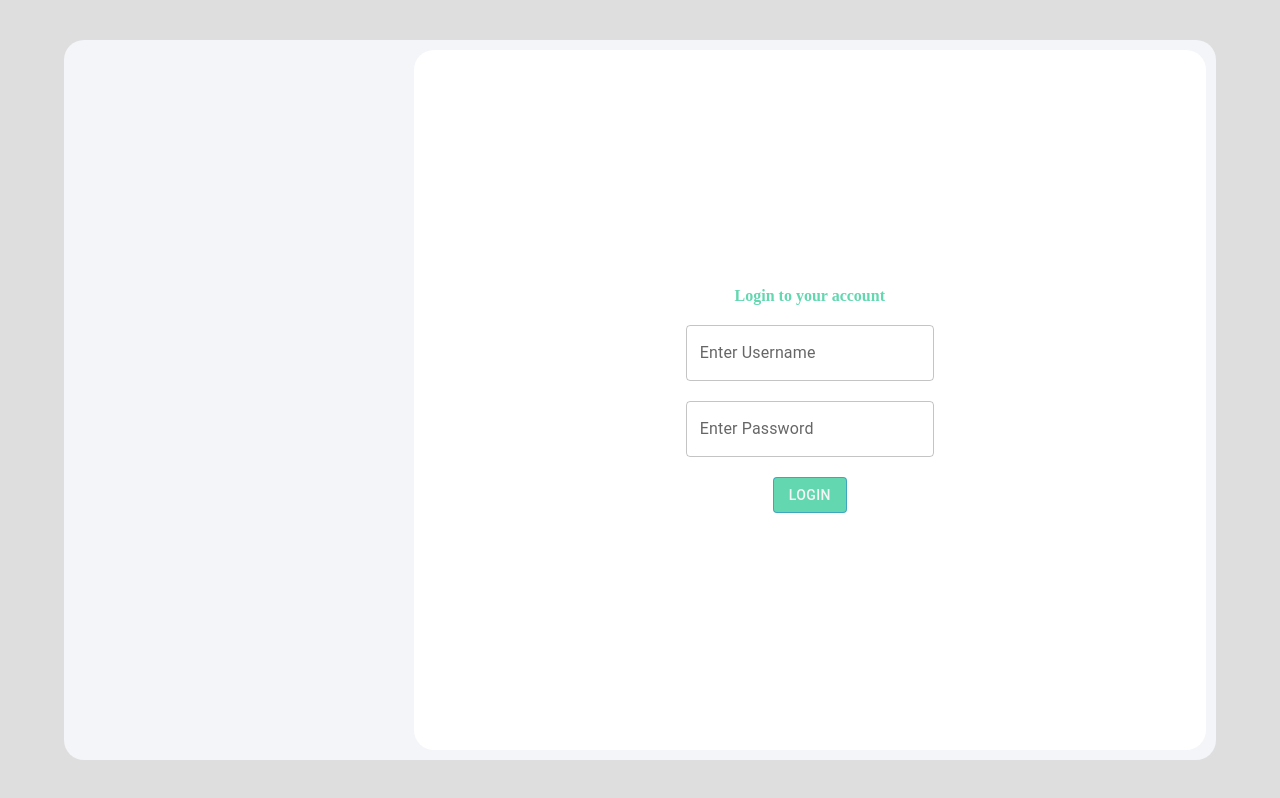
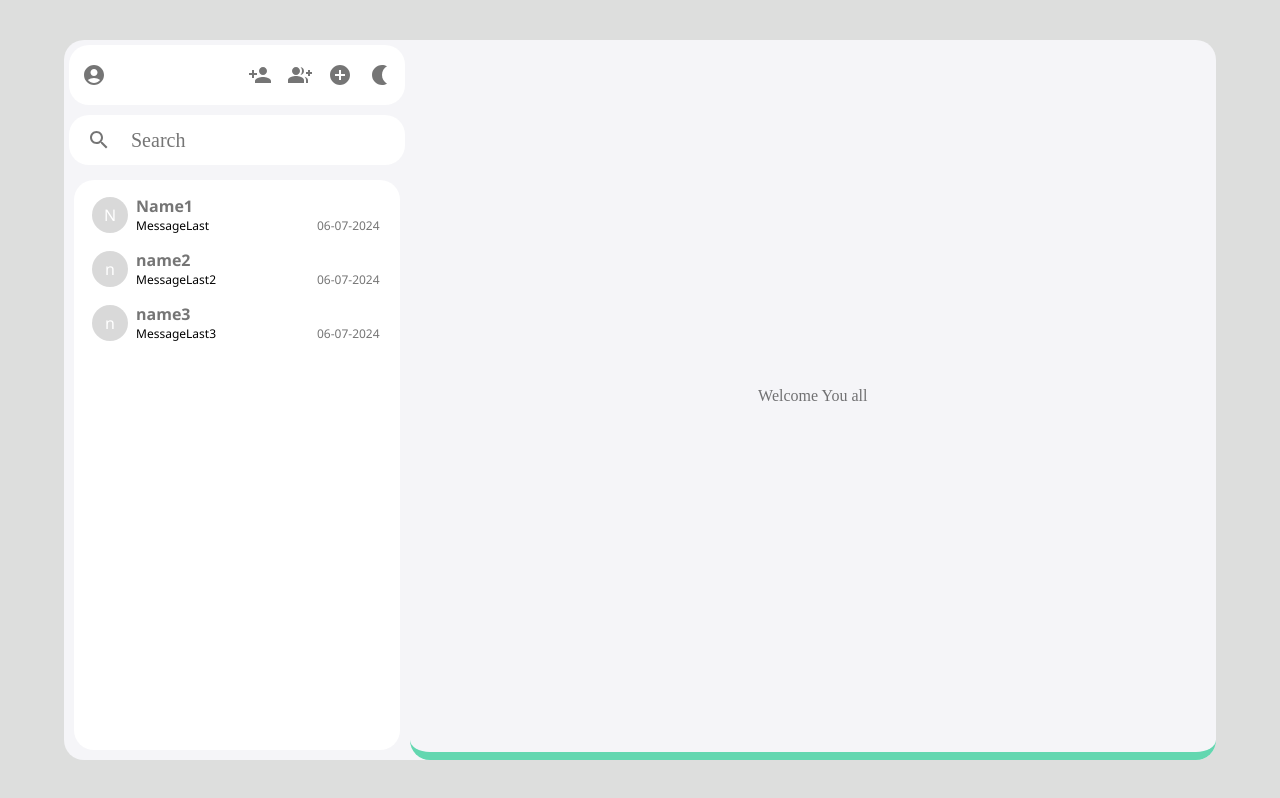
Before and after one commit to sharuksk/chatapp, a React (Create React App) app: page / in a window 1280 px wide. Built offline with nearby package versions, Linux system fonts and the light colour scheme.

Commit message:
Container modified

```diff
--- a/src/App.js
+++ b/src/App.js
@@ -5,8 +5,8 @@ import Login from './Components/Login';
 function App() {
   return (
     <div className="App">
-      {/* <MainContainer/> */}
-      <Login/>
+      <MainContainer/>
+      {/* <Login/> */}
     </div>
   );
 }
--- a/src/Components/MainContainer.js
+++ b/src/Components/MainContainer.js
@@ -26,8 +26,8 @@ const [conversations, setConversations]=useState([
   return (
     <div className='main-container'>
       <Sidebar/>
-      {/* <Welcome/> */}
-      <CreateGroups/>
+      <Welcome/>
+      {/* <CreateGroups/> */}
       {/* <ChatArea props={conversations[0]}/> */}
     </div>
   )
```
